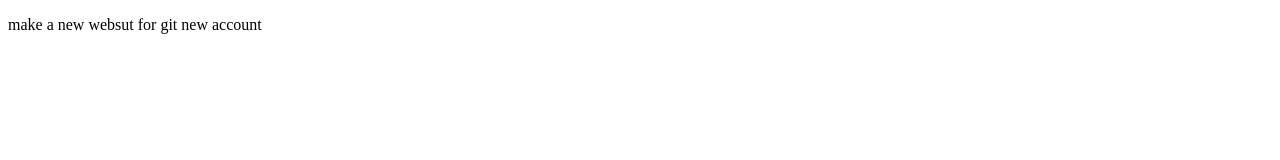
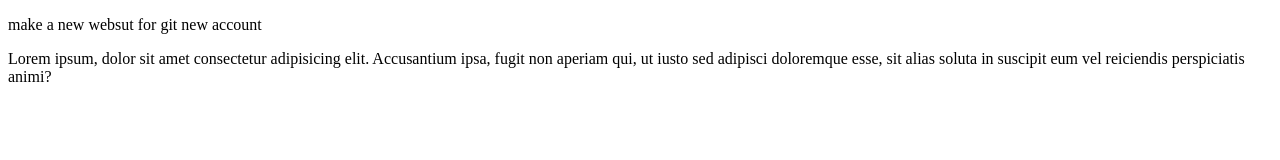
Before and after one commit to SAYANsamanta2003/learn-git, a plain HTML site: page index.html in a window 1280 px wide. Drawn offline with Linux system fonts and the light colour scheme.

Commit message:
add the lorem on the page

```diff
--- a/index.html
+++ b/index.html
@@ -7,5 +7,6 @@
 </head>
 <body>
     <p>make a new websut for git new account</p>
+    <p>Lorem ipsum, dolor sit amet consectetur adipisicing elit. Accusantium ipsa, fugit non aperiam qui, ut iusto sed adipisci doloremque esse, sit alias soluta in suscipit eum vel reiciendis perspiciatis animi?</p>
 </body>
 </html>
```
